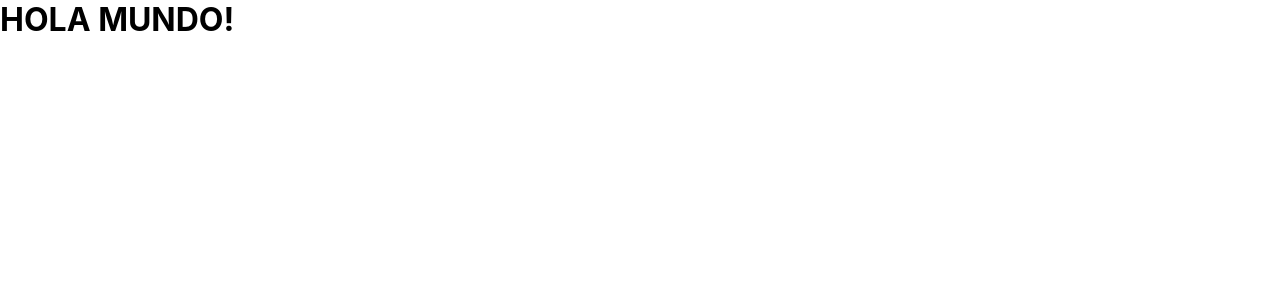
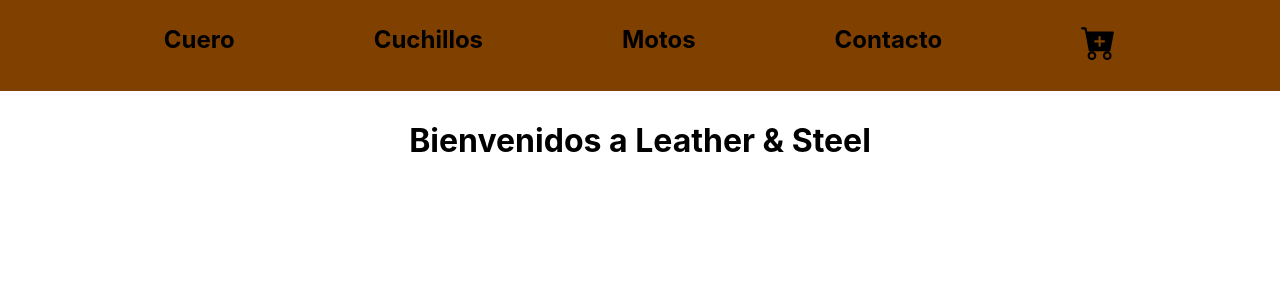
Before and after one commit to bottagerman/proyecto-react, a React (Create React App) app: page / in a window 1280 px wide. Shown: the top 300 px of the page. Built offline with nearby package versions, Linux system fonts and the light colour scheme.

Commit message:
Se agreagaron contenedores y se trabajo un navbar

```diff
--- a/package.json
+++ b/package.json
@@ -8,6 +8,7 @@
     "@testing-library/user-event": "^13.5.0",
     "react": "^18.2.0",
     "react-dom": "^18.2.0",
+    "react-icons": "^4.7.1",
     "react-scripts": "5.0.1",
     "web-vitals": "^2.1.4"
   },
--- a/src/App.js
+++ b/src/App.js
@@ -1,10 +1,16 @@
+
+import Footer from "./Components/Footer/Footer";
+import ItemListContainer from "./Components/ItemListContainer/ItemListContainer.jsx";
+import Navbar from "./Components/Navbar/Navbar.jsx";
 
 function App() {
   return (
-    <div>
-      <h1>HOLA MUNDO!</h1>
-    </div>
-  );
+  <div>
+    <Navbar/>
+    <ItemListContainer greeting={"Bienvenidos a Leather & Steel"}/>
+    <Footer/>
+  </div>
+  )
 }
 
 export default App;
--- /dev/null
+++ b/src/Components/CartWidget/CartWidget.jsx
@@ -0,0 +1,7 @@
+import { BsFillCartPlusFill } from "react-icons/bs";
+
+const CartWidget = () => {
+  return <BsFillCartPlusFill size={35} />;
+};
+
+export default CartWidget;
--- /dev/null
+++ b/src/Components/Footer/Footer.jsx
@@ -0,0 +1,12 @@
+
+const Footer = () => {
+  return (
+    <div>
+        <footer>
+
+        </footer>
+    </div>
+  )
+}
+
+export default Footer
--- /dev/null
+++ b/src/Components/ItemListContainer/ItemListContainer.css
@@ -0,0 +1,6 @@
+.encabezado{
+    display: flex;
+    justify-content: center;
+    margin-top: 30px;
+
+}
--- /dev/null
+++ b/src/Components/ItemListContainer/ItemListContainer.jsx
@@ -0,0 +1,11 @@
+import "./ItemListContainer.css"
+
+const ItemListContainer = ({ greeting }) => {
+  return (
+    <header className="encabezado">
+      <h1>{greeting}</h1>
+    </header>
+  );
+};
+
+export default ItemListContainer;
--- /dev/null
+++ b/src/Components/Navbar/Navbar.css
@@ -0,0 +1,18 @@
+.lista {
+  display: flex;
+  justify-content: space-evenly;
+  font-size: 1.5em;
+  list-style: none;
+  text-decoration: none;
+  background-color: rgb(128, 64, 0, 1);
+  padding: 25px 25px;
+}
+a {
+  text-decoration: none;
+  color: black;
+  font-weight: bold;
+}
+a:hover{
+    color: rgb(116, 97, 78);
+    font-style: italic;
+}
--- /dev/null
+++ b/src/Components/Navbar/Navbar.jsx
@@ -0,0 +1,24 @@
+import CartWidget from "../CartWidget/CartWidget";
+import "./Navbar.css";
+
+const Navbar = () => {
+  return (
+    <ul className="lista">
+      <li>
+        <a href="#">Cuero</a>
+      </li>
+      <li>
+        <a href="#">Cuchillos</a>
+      </li>
+      <li>
+        <a href="#">Motos</a>
+      </li>
+      <li>
+        <a href="#">Contacto</a>
+      </li>
+      <a href="#"><CartWidget /></a>
+    </ul>
+  );
+};
+
+export default Navbar;
--- /dev/null
+++ b/src/Components/ProductCard/ProductCard.css
@@ -0,0 +1,6 @@
+.Contenido{
+    color: red;
+    display: flex;
+    font-size: 3rem;
+    justify-content: center;
+}
```
Also changed, not shown: src/Components/ProductCard/ProductCard.jsx (added, +13 -0 lines), src/index.js (+6 -10 lines), 1 other file (tests, documents, lock files or other folders).
